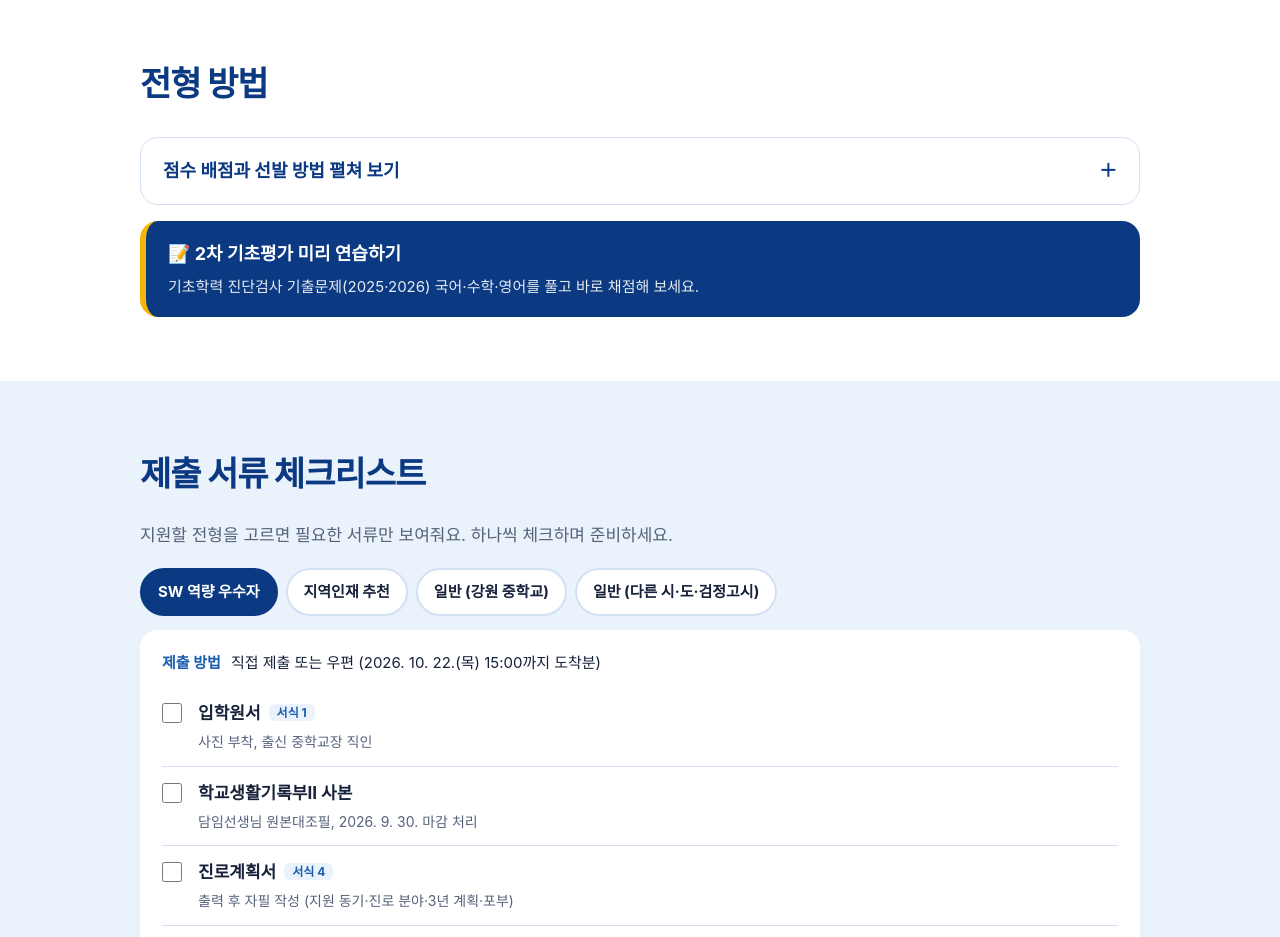
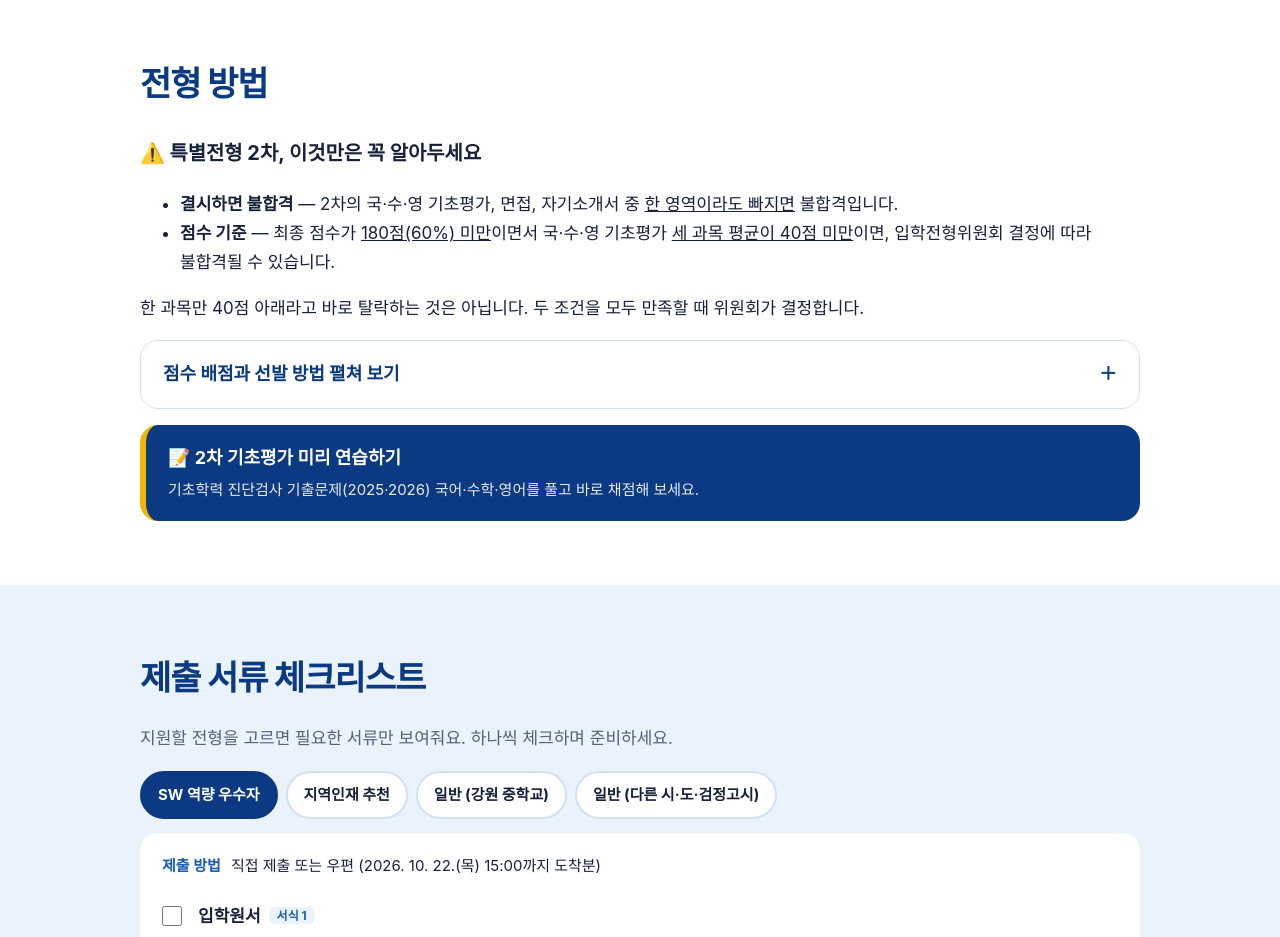
Before and after one commit to kimssmy-design/injigo, a plain HTML site: page index.html in a window 1280 px wide. Shown: the part 4720-5657 px from the top of the page. Drawn offline with Linux system fonts and the light colour scheme; a web font is replaced by a local one.

Commit message:
Add files via upload

```diff
--- a/index.html
+++ b/index.html
@@ -106,6 +106,14 @@
     <section class="sec" id="method">
       <div class="wrap">
         <h2>전형 방법</h2>
+        <div class="alert-red" role="note">
+          <h3><span aria-hidden="true">⚠️</span> 특별전형 2차, 이것만은 꼭 알아두세요</h3>
+          <ul>
+            <li><strong>결시하면 불합격</strong> — 2차의 국·수·영 기초평가, 면접, 자기소개서 중 <u>한 영역이라도 빠지면</u> 불합격입니다.</li>
+            <li><strong>점수 기준</strong> — 최종 점수가 <u>180점(60%) 미만</u>이면서 국·수·영 기초평가 <u>세 과목 평균이 40점 미만</u>이면, 입학전형위원회 결정에 따라 불합격될 수 있습니다.</li>
+          </ul>
+          <p class="alert-note">한 과목만 40점 아래라고 바로 탈락하는 것은 아닙니다. 두 조건을 모두 만족할 때 위원회가 결정합니다.</p>
+        </div>
         <details class="fold">
           <summary>점수 배점과 선발 방법 펼쳐 보기</summary>
           <div class="fold-body" id="scoring"></div>
```
